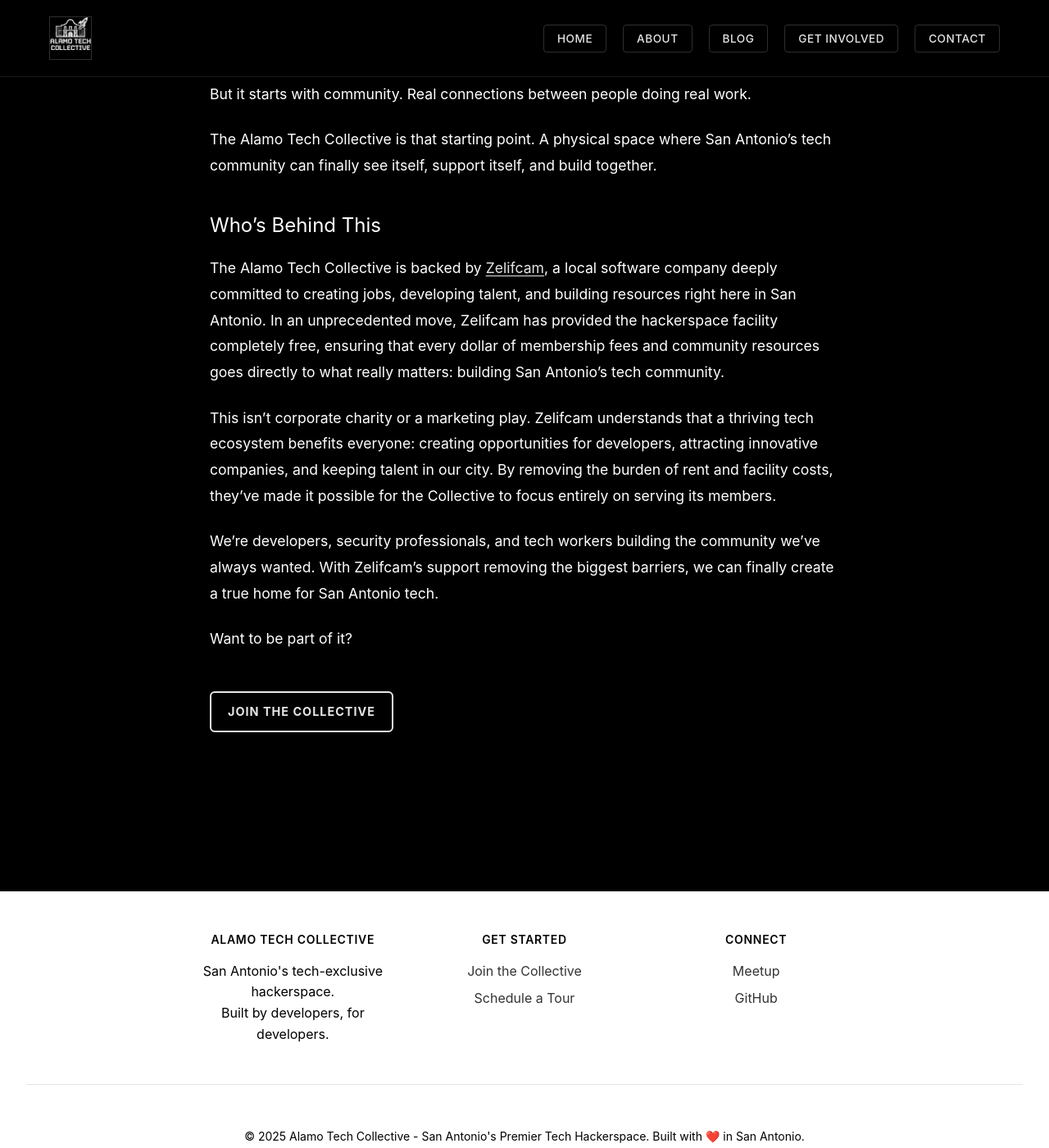
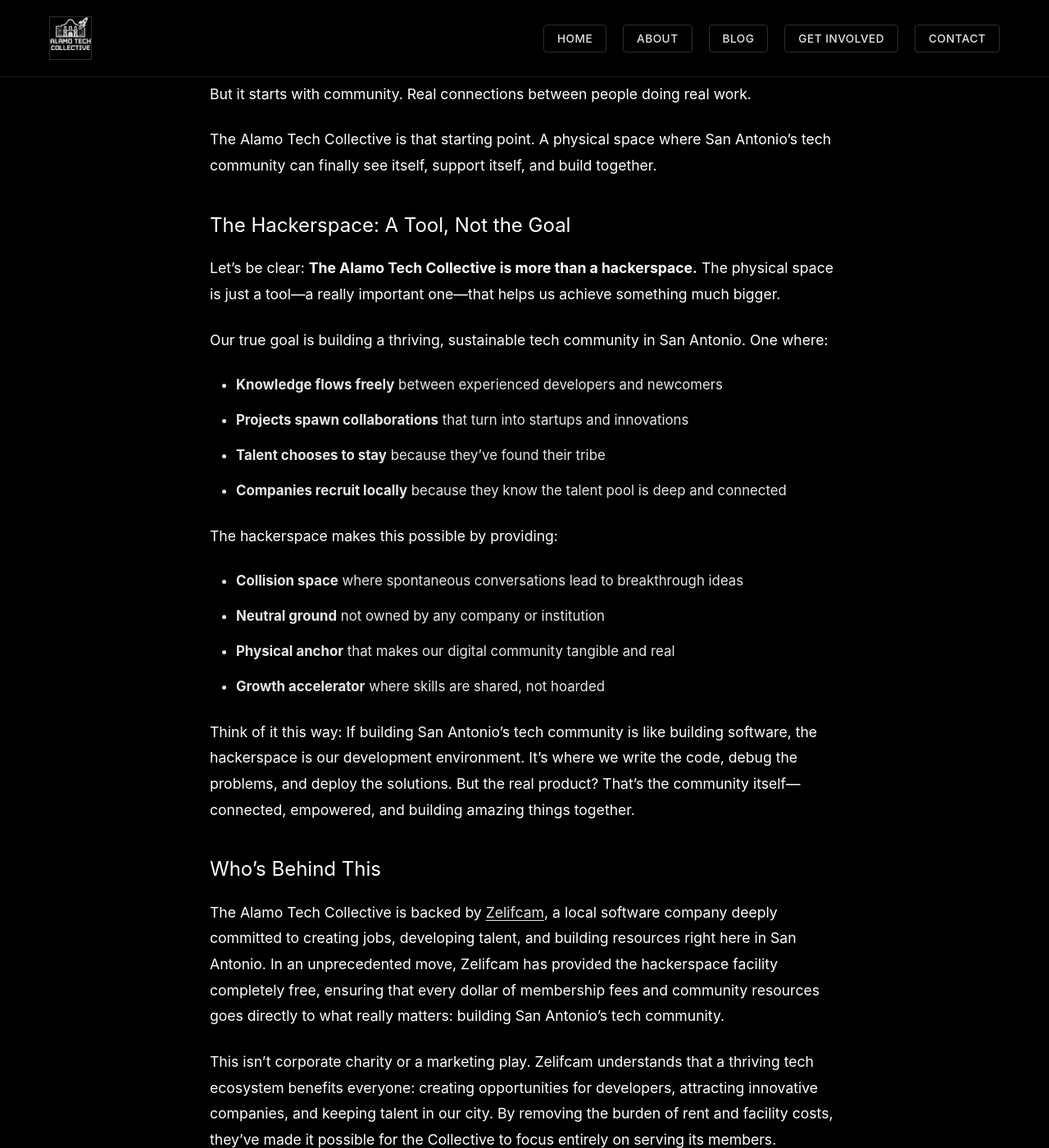
Before and after one commit to Alamo-Tech-Collective/alamo-tech-collective.github.io, a Jekyll site: the page built from about.md, in a window 1280 px wide and 1400 px high, scrolled down 2440 px. Shown: the whole window at 82% size. Built offline with Jekyll 4.4.1, drawn with Linux system fonts in a browser that asks for light colours.

Commit message:
Guest policy and tool vs. goal explanation

```diff
--- a/about.md
+++ b/about.md
@@ -61,6 +61,24 @@
 
 The Alamo Tech Collective is that starting point. A physical space where San Antonio's tech community can finally see itself, support itself, and build together.
 
+### The Hackerspace: A Tool, Not the Goal
+
+Let's be clear: **The Alamo Tech Collective is more than a hackerspace.** The physical space is just a tool—a really important one—that helps us achieve something much bigger.
+
+Our true goal is building a thriving, sustainable tech community in San Antonio. One where:
+- **Knowledge flows freely** between experienced developers and newcomers
+- **Projects spawn collaborations** that turn into startups and innovations
+- **Talent chooses to stay** because they've found their tribe
+- **Companies recruit locally** because they know the talent pool is deep and connected
+
+The hackerspace makes this possible by providing:
+- **Collision space** where spontaneous conversations lead to breakthrough ideas
+- **Neutral ground** not owned by any company or institution
+- **Physical anchor** that makes our digital community tangible and real
+- **Growth accelerator** where skills are shared, not hoarded
+
+Think of it this way: If building San Antonio's tech community is like building software, the hackerspace is our development environment. It's where we write the code, debug the problems, and deploy the solutions. But the real product? That's the community itself—connected, empowered, and building amazing things together.
+
 ### Who's Behind This
 
 The Alamo Tech Collective is backed by [Zelifcam](https://zelifcam.net), a local software company deeply committed to creating jobs, developing talent, and building resources right here in San Antonio. In an unprecedented move, Zelifcam has provided the hackerspace facility completely free, ensuring that every dollar of membership fees and community resources goes directly to what really matters: building San Antonio's tech community.
```
Also changed, not shown: get-involved.md (+6 -1 lines), index.md (+1 -1 lines), membership.md (+1 -1 lines).
